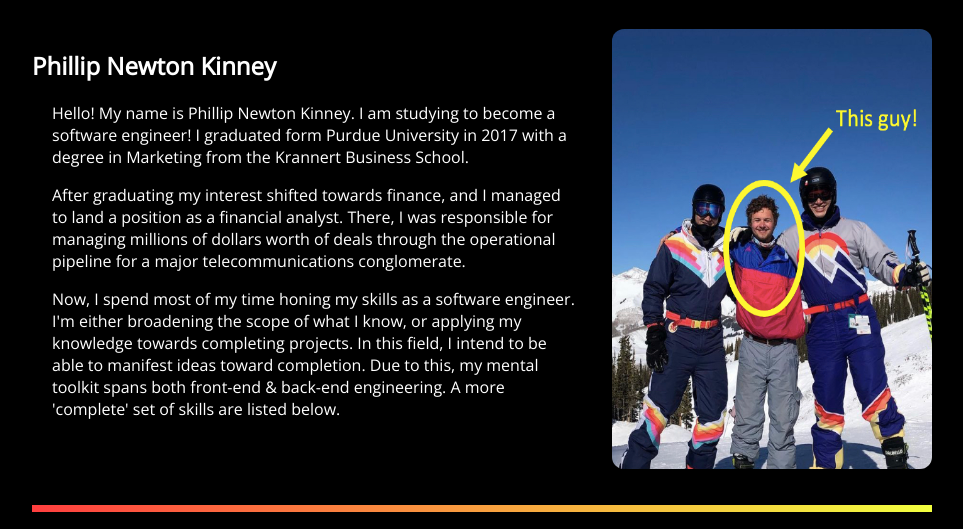
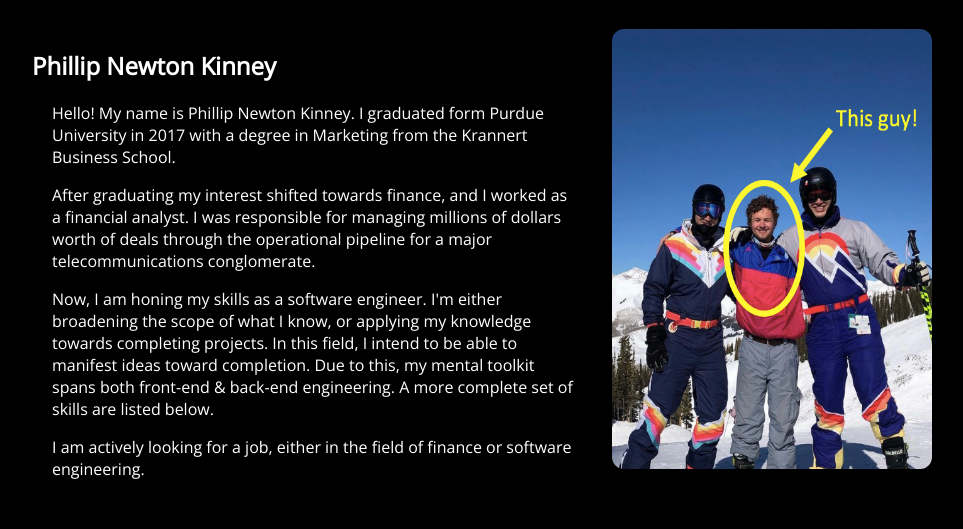
Before and after one commit to Newton10000/PersonalPortfolio, a plain HTML site: page index.html in a window 1280 px wide. Shown: the part 57-586 px from the top of the page, without its empty margins (158-1121 px from the left). Drawn offline with nearby package versions, Linux system fonts and the light colour scheme; a web font is replaced by a local one.

Commit message:
Update index.html
Cleaned up descriptions. Added Title.

```diff
--- a/index.html
+++ b/index.html
@@ -4,6 +4,7 @@
   <head>
     <script src="https://kit.fontawesome.com/55e2265373.js" crossorigin="anonymous"></script>
     <link rel="stylesheet" href="style.css">
+    <title>P Newton Kinney Portfolio</title>
   <body>
     <nav>
       <h2 id="logo">Personal Portfolio</h2>
@@ -22,23 +23,26 @@
             <h1>Phillip Newton Kinney</h1>
             <div class="about-me-summary">
             <p>
-              Hello! My name is Phillip Newton Kinney. I am studying to become a
-              software engineer! I graduated form Purdue University in 2017 with
+              Hello! My name is Phillip Newton Kinney. I graduated form Purdue University in 2017 with
               a degree in Marketing from the Krannert Business School.
             </p>
             <p>
-              After graduating my interest shifted towards finance, and I managed to
-              land a position as a financial analyst. There, I was responsible
+              After graduating my interest shifted towards finance, and I worked
+              as a financial analyst. I was responsible
               for managing millions of dollars worth of deals through the
               operational pipeline for a major telecommunications conglomerate.
             </p>
             <p>
-              Now, I spend most of my time honing my skills as a software
+              Now, I am honing my skills as a software
               engineer. I'm either broadening the scope of what I know, or
               applying my knowledge towards completing projects. In this field,
               I intend to be able to manifest ideas toward completion. Due to
               this, my mental toolkit spans both front-end & back-end
-              engineering. A more 'complete' set of skills are listed below.
+              engineering. A more complete set of skills are listed below.
+            </p>
+            <p>
+              I am actively looking for a job, either in the field of finance
+              or software engineering.
             </p>
 
             </div>
@@ -82,20 +86,18 @@
             useful. Microsoft Excel allows a quick refresh for the stock price &
             market caps of most companies, allowing the multi-year ratios to
             update automatically.
-            <br>
-            <br>
+            </p>
+            <p class="project-description">
             Data is organized by S&P 500, NASDAQ 100, & the DOW Composite.
             This website was put together and deployed utilizing GoDaddy & Microsoft
             Excel.
-            <br>
-            <br>
+            </p>
+            <p class="project-description">
             I worked on this and launched it shortly after working as a financial analyst.
             I had been putting my money in the stock market and couldn't find any
             in depth financial information that was downloadable to excel. I made
             these excel tools by myself, and figured making a website to distribute
             the information would be useful to others as well.
-
-
             </p>
 
             <a id="mouse_button" href="https://newtonsinvestmentcompany.com/" download>
@@ -112,7 +114,11 @@
           <div class="project_opening_container">
             <p class="project-description">
               Attached is a website for a fictional sushi restaurant. It combines
-              methods of HTML, CSS & Javascript.
+              methods of HTML, CSS & Javascript. Javacripts APIs are also utilized
+              in the creation of this website.
+            </p>
+            <p class="project-description">
+              Website is deployed using Netlify.
             </p>
             <a id="mouse_button" href="https://kind-babbage-8716c4.netlify.app/">
               <i class="fas fa-mouse">
```
